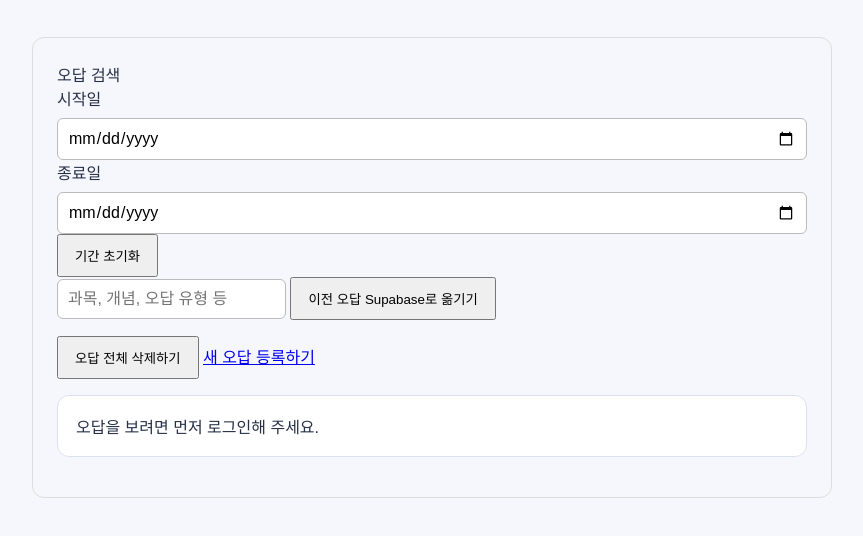
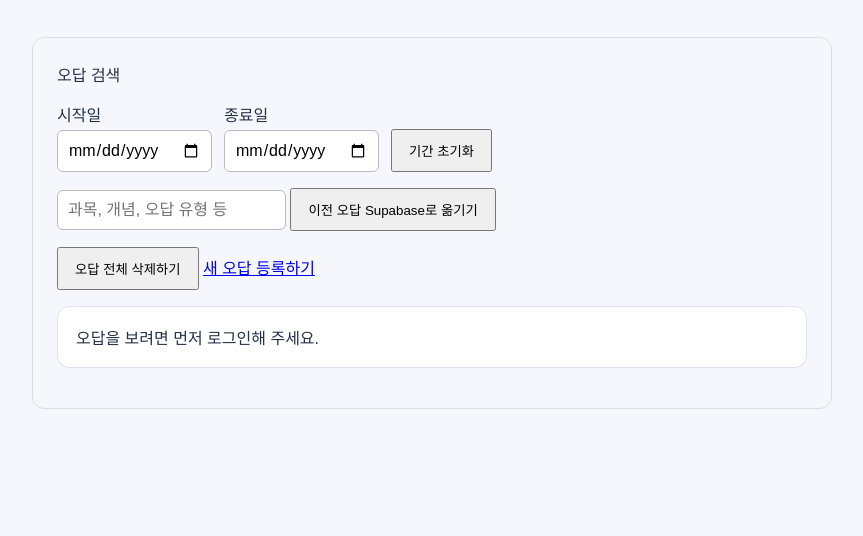
Before and after one commit to choyeonw/test_error_tracker, a plain HTML site: page mistakes.html in a window 1280 px wide. Shown: the part 132-668 px from the top of the page, without its empty margins (208-1071 px from the left). Drawn offline with nearby package versions, Linux system fonts and the light colour scheme.

Commit message:
Update mistakes.html

```diff
--- a/mistakes.html
+++ b/mistakes.html
@@ -75,6 +75,19 @@
   width: 100%;
   height: 140px;
 }
+
+    .mistake-period {
+  display: flex;
+  flex-wrap: wrap;
+  align-items: end;
+  gap: 12px;
+  margin: 16px 0;
+}
+
+.mistake-period label {
+  display: grid;
+  gap: 4px;
+}
   </style>
 </head>
 
```
